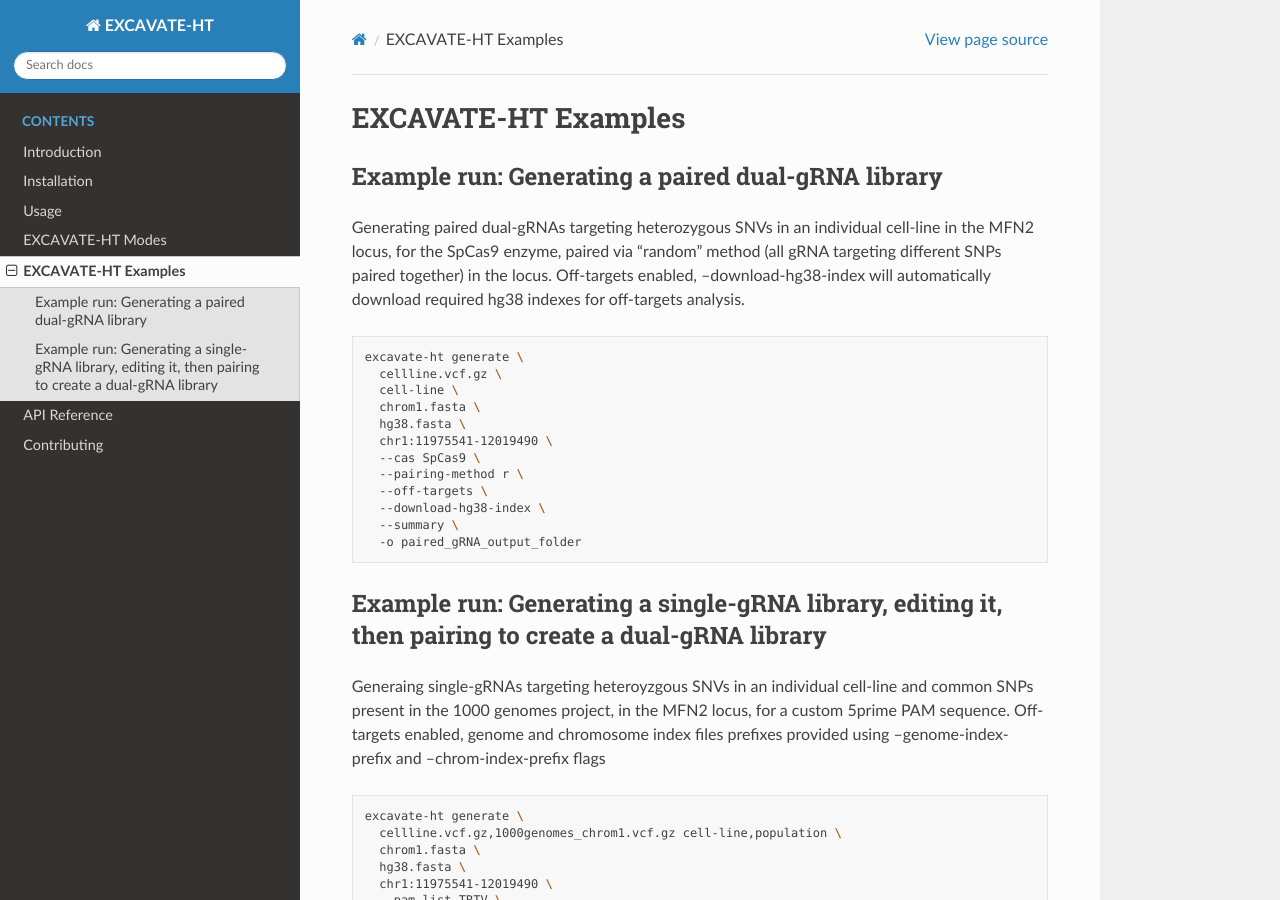
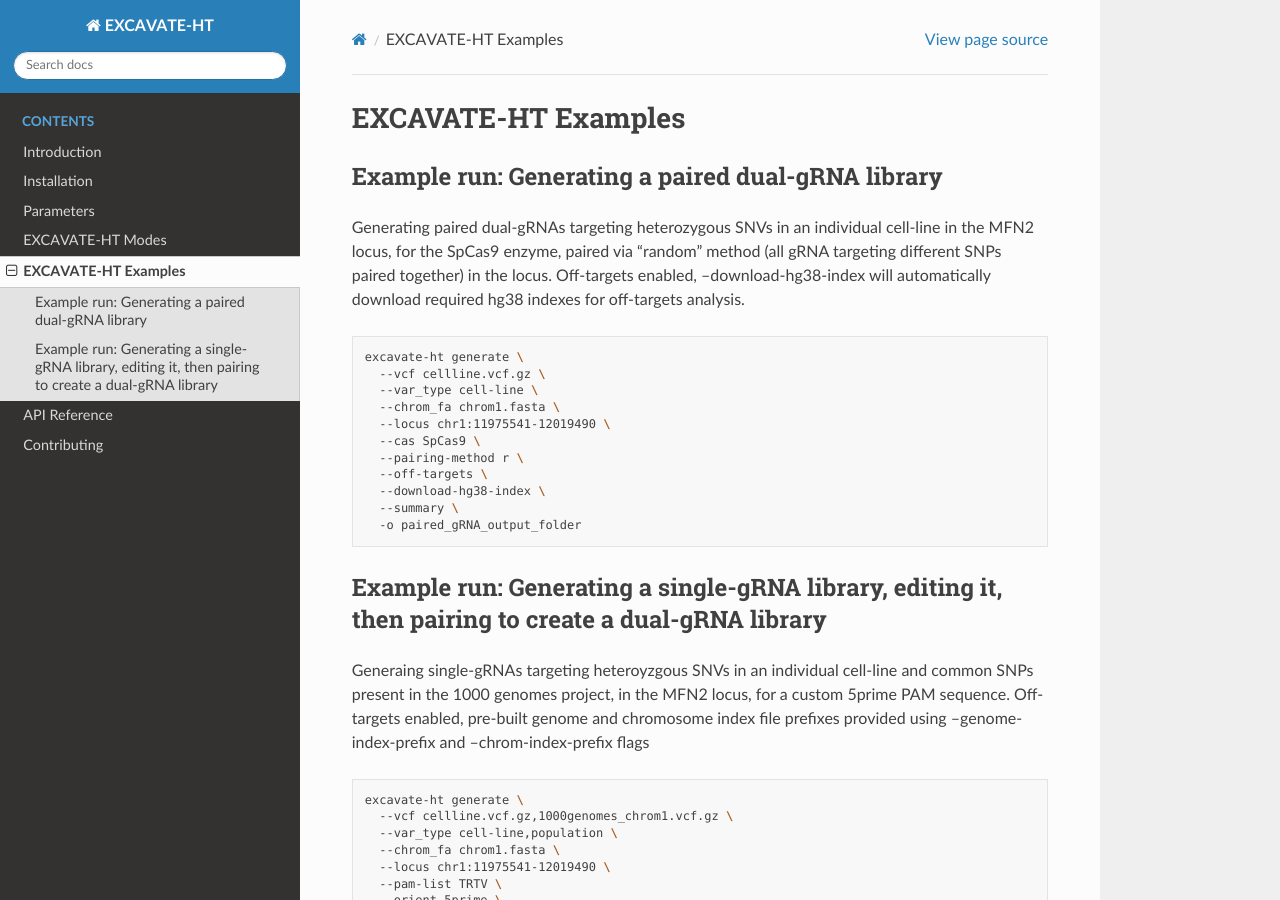
Before and after one commit to akshitasax/EXCAVATE-HT, a Sphinx documentation site: the page built from docs/examples.rst, in a window 1280 px wide and 900 px high. Built offline with Sphinx 7.4.7 and the Read the Docs theme 3.1.0, drawn with Linux system fonts in a browser that asks for light colours.

Commit message:
usage to parameters, clarified off-targets instructions

```diff
--- a/docs/examples.rst
+++ b/docs/examples.rst
@@ -11,11 +11,10 @@ paired via "random" method (all gRNA targeting different SNPs paired together) i
 .. code-block:: bash
 
    excavate-ht generate \
-     cellline.vcf.gz \
-     cell-line \
-     chrom1.fasta \
-     hg38.fasta \
-     chr1:11975541-12019490 \
+     --vcf cellline.vcf.gz \
+     --var_type cell-line \
+     --chrom_fa chrom1.fasta \
+     --locus chr1:11975541-12019490 \
      --cas SpCas9 \
      --pairing-method r \
      --off-targets \
@@ -29,15 +28,15 @@ Example run: Generating a single-gRNA library, editing it, then pairing to creat
 
 Generaing single-gRNAs targeting heteroyzgous SNVs in an individual cell-line and common SNPs present
 in the 1000 genomes project, in the MFN2 locus, for a custom 5prime PAM sequence. Off-targets enabled,
-genome and chromosome index files prefixes provided using --genome-index-prefix and --chrom-index-prefix flags
+pre-built genome and chromosome index file prefixes provided using --genome-index-prefix and --chrom-index-prefix flags
 
 .. code-block:: bash
 
    excavate-ht generate \
-     cellline.vcf.gz,1000genomes_chrom1.vcf.gz cell-line,population \
-     chrom1.fasta \
-     hg38.fasta \
-     chr1:11975541-12019490 \
+     --vcf cellline.vcf.gz,1000genomes_chrom1.vcf.gz \
+     --var_type cell-line,population \
+     --chrom_fa chrom1.fasta \
+     --locus chr1:11975541-12019490 \
      --pam-list TRTV \
      --orient 5prime \
      --off-targets \
--- a/docs/parameters.rst
+++ b/docs/parameters.rst
@@ -1,5 +1,5 @@
-Usage
-=====
+Parameters
+==========
 
 The command-line interface is installed as ``excavate-ht``.
 Run the following in Terminal to print descriptions of parameters (also described below).
```
Also changed, not shown: README.md (+22 -0 lines), docs/installation.rst (+27 -1 lines).
